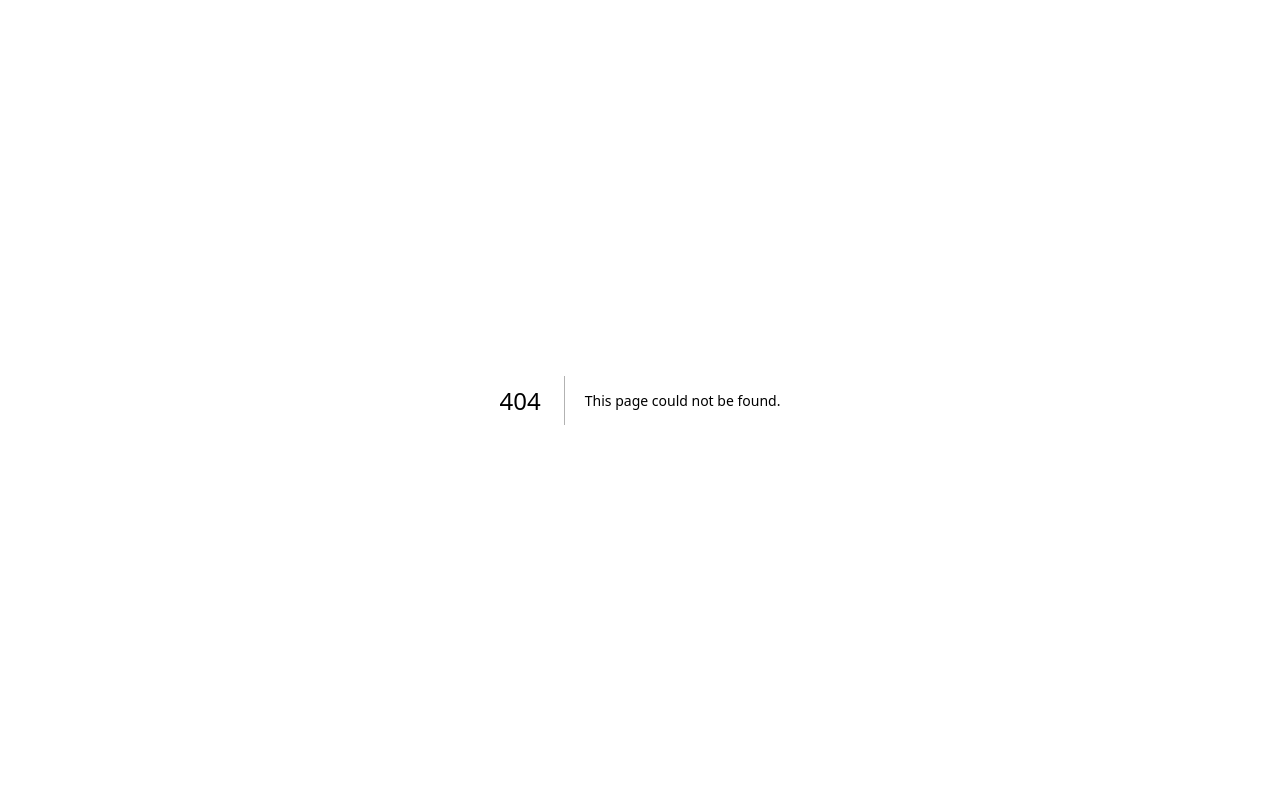
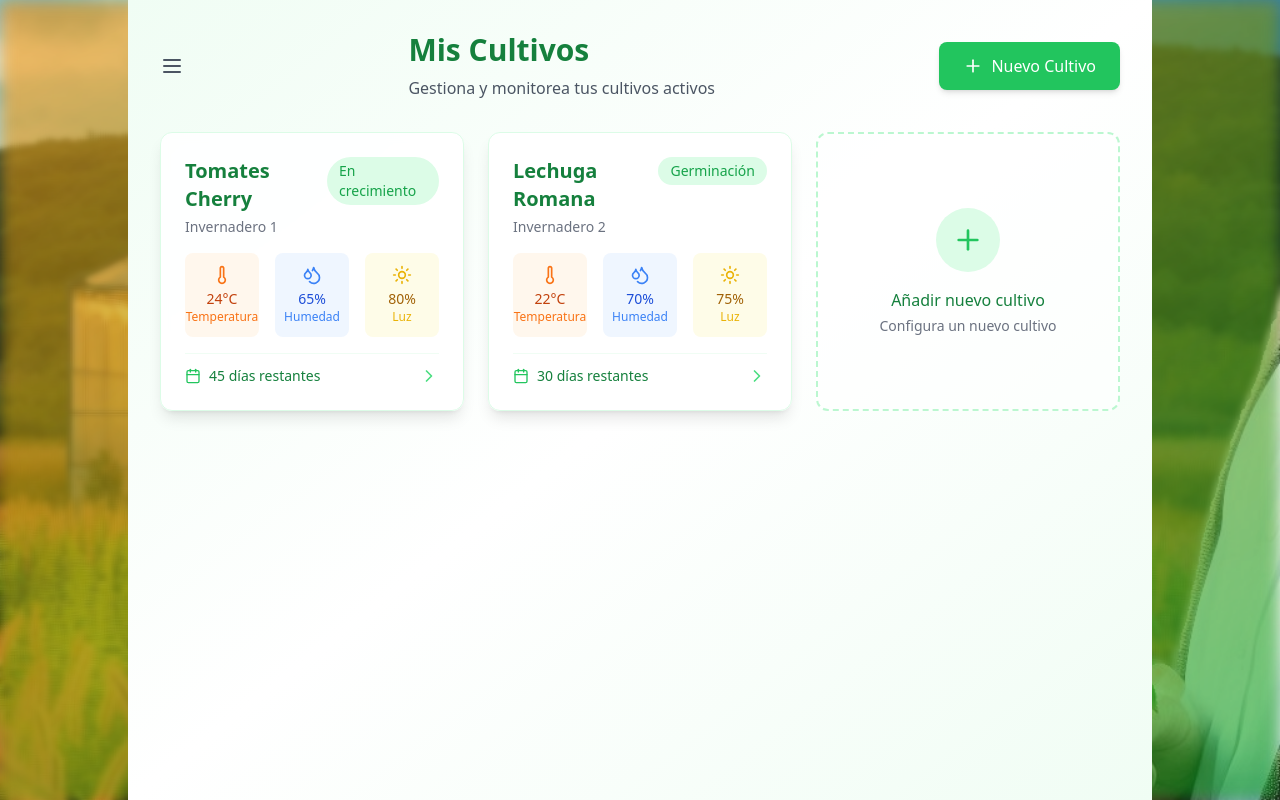
Before and after one commit to DavidDq11/AgroApp-frontend, a Next.js app: page /misCultivos in a window 1280 px wide. Before the commit this address had no page. Built offline with nearby package versions, Linux system fonts and the light colour scheme; a web font is replaced by a local one.

Commit message:
Ajustes para simular token, y se agrego el modulo de cultivos

```diff
--- a/app/(guest)/iniciar-sesion/_form.tsx
+++ b/app/(guest)/iniciar-sesion/_form.tsx
@@ -10,8 +10,10 @@ import Link from 'next/link';
 export default function LoginForm() {
     const [formData, setFormData] = useState({ email: '', password: '' });
     const [error, setError] = useState<string | null>(null);
+    const [loading, setLoading] = useState(false); // Indicador de carga
+    const router = useRouter();
 
-    const router = useRouter();
+    const useMock = true; // Cambia a 'false' para usar el backend real
 
     // Manejo de cambio en los inputs
     const handleChange = (e: React.ChangeEvent<HTMLInputElement>) => {
@@ -23,10 +25,28 @@ export default function LoginForm() {
 
     const handleSubmit = async (event: React.FormEvent<HTMLFormElement>) => {
         event.preventDefault();
+        setLoading(true); // Mostrar el estado de carga
 
-        const API_URL = process.env.NEXT_PUBLIC_NESTJS_API_URL;
+        if (useMock) {
+            // Simulación de respuesta del backend
+            const mockResponse = {
+                access_token: 'mock-token',
+            };
+
+            setTimeout(() => {
+                localStorage.setItem('token', mockResponse.access_token);
+                toast({
+                    title: 'Login exitoso',
+                    description: 'Has ingresado correctamente (Mock Data)',
+                });
+                setLoading(false); // Ocultar el estado de carga
+                router.push(PANTALLA_INICIO);
+            }, 1000); // Simula un pequeño delay
+            return;
+        }
 
         try {
+            const API_URL = process.env.NEXT_PUBLIC_NESTJS_API_URL;
             const response = await fetch(`${API_URL}/auth/login`, {
                 method: 'POST',
                 headers: {
@@ -46,12 +66,13 @@ export default function LoginForm() {
                 router.push(PANTALLA_INICIO);
             } else {
                 const errorMessage = data.message || 'Correo o contraseña incorrectos';
-                console.error('Login error response:', errorMessage);
                 setError(errorMessage);
             }
         } catch (error) {
             console.error('Error en el login:', error);
             setError('No se pudo conectar al servidor. Intenta nuevamente más tarde.');
+        } finally {
+            setLoading(false); // Ocultar el estado de carga
         }
     };
 
@@ -98,6 +119,24 @@ export default function LoginForm() {
                         className="w-full px-4 py-2 border rounded-lg focus:outline-none focus:ring-2 focus:ring-blue-500 mt-4"
                     />
                 </div>
+                {loading ? (
+                    <Button
+                        type="button"
+                        disabled
+                        className="
+                            bg-gray-500
+                            text-white
+                            py-2 px-6
+                            rounded-lg
+                            shadow-lg
+                            cursor-not-allowed
+                            font-semibold
+                            tracking-wider
+                        "
+                    >
+                        Cargando...
+                    </Button>
+                ) : (
                     <Button
                         type="submit"
                         className="
@@ -120,6 +159,7 @@ export default function LoginForm() {
                     >
                         Ingresar
                     </Button>
+                )}
 
                 <Link
                     href={REGISTER_ROUTE}
--- /dev/null
+++ b/app/(guest)/misCultivos/page.tsx
@@ -0,0 +1,5 @@
+import MisCultivos from '../../../components/MisCultivos';
+
+export default function DashboardPage() {
+  return <MisCultivos />;
+}
--- a/components/Dashboard.tsx
+++ b/components/Dashboard.tsx
@@ -16,13 +16,24 @@ const Dashboard = () => {
   const [isSideMenuOpen, setIsSideMenuOpen] = useState(false);
   const router = useRouter();
 
+  const useMock = true; // Cambia a 'false' si deseas usar el backend real
+
   useEffect(() => {
     const token = localStorage.getItem('token');
-    const API_URL = process.env.NEXT_PUBLIC_NESTJS_API_URL;
 
     if (!token) {
       router.push('/');
     } else {
+      if (useMock) {
+        // Simulación de los datos del usuario
+        setTimeout(() => {
+          const mockUser = { name: 'Juan Pérez', email: 'juan.perez@example.com' };  // Simulando los datos del usuario
+          setUser(mockUser);
+          setLoading(false); // Se puede quitar el estado de carga
+        }, 1000); // Simula un pequeño delay
+      } else {
+        // Si no estamos usando datos mock, hacer la solicitud al backend
+        const API_URL = process.env.NEXT_PUBLIC_NESTJS_API_URL;
         fetch(`${API_URL}/auth/profile`, {
           method: 'GET',
           headers: {
@@ -40,7 +51,8 @@ const Dashboard = () => {
             router.push('/');
           });
       }
-  }, [router]);
+    }
+  }, [router, useMock]);
 
   const toggleSideMenu = () => {
     setIsSideMenuOpen(!isSideMenuOpen);
@@ -76,14 +88,8 @@ const Dashboard = () => {
                 Añadir Nuevo
               </button>
             </div>
-            <div className="flex justify-between items-center mb-6">
-              <h3 className="text-2xl font-semibold text-gray-800">Tus Invernaderos2</h3>
-              <button className="bg-green-500 text-white px-4 py-2 rounded-full hover:bg-green-600 transition duration-300">
-                Añadir Nuevo
-              </button>
-            </div>
 
-            {/* Placeholder for greenhouse data */}
+            {/* Placeholder para los invernaderos */}
             <div className="grid grid-cols-1 md:grid-cols-2 lg:grid-cols-3 gap-6">
               {[1, 2, 3].map((_, index) => (
                 <div key={index} className="bg-green-50 p-6 rounded-lg">
--- /dev/null
+++ b/components/MisCultivos.tsx
@@ -0,0 +1,143 @@
+'use client';
+
+import React, { useState } from 'react';
+import { Calendar, Droplets, Thermometer, Plus, ChevronRight, Sun } from 'lucide-react';
+import SideMenu from './SideMenu'; // Asegúrate de importar el SideMenu
+import { Menu } from 'lucide-react';  // Asegúrate de importar el ícono Menu
+
+
+interface Cultivo {
+  id: number;
+  nombre: string;
+  tipo: string;
+  estado: string;
+  diasRestantes: number;
+  temperatura: number;
+  humedad: number;
+  luminosidad: number;
+  invernadero: string;
+}
+
+interface CultivoCardProps {
+  cultivo: Cultivo;
+}
+
+const CultivoCard: React.FC<CultivoCardProps> = ({ cultivo }) => (
+  <div className="bg-white/90 backdrop-blur-sm rounded-xl shadow-lg hover:shadow-xl transition-all duration-300 cursor-pointer border border-green-100 overflow-hidden group">
+    <div className="p-6">
+      <div className="flex justify-between items-start mb-4">
+        <div>
+          <h3 className="text-xl font-semibold text-green-700 mb-1 group-hover:text-green-600 transition-colors">
+            {cultivo.nombre}
+          </h3>
+          <p className="text-sm text-gray-500 flex items-center gap-2">
+            {cultivo.invernadero}
+          </p>
+        </div>
+        <span className="px-3 py-1 bg-green-100 text-green-600 rounded-full text-sm font-medium">
+          {cultivo.estado}
+        </span>
+      </div>
+
+      <div className="grid grid-cols-3 gap-4 mb-4">
+        <div className="bg-orange-50 rounded-lg p-3 flex flex-col items-center justify-center">
+          <Thermometer className="w-5 h-5 text-orange-500 mb-1" />
+          <span className="text-sm font-medium text-orange-700">{cultivo.temperatura}°C</span>
+          <span className="text-xs text-orange-500">Temperatura</span>
+        </div>
+        <div className="bg-blue-50 rounded-lg p-3 flex flex-col items-center justify-center">
+          <Droplets className="w-5 h-5 text-blue-500 mb-1" />
+          <span className="text-sm font-medium text-blue-700">{cultivo.humedad}%</span>
+          <span className="text-xs text-blue-500">Humedad</span>
+        </div>
+        <div className="bg-yellow-50 rounded-lg p-3 flex flex-col items-center justify-center">
+          <Sun className="w-5 h-5 text-yellow-500 mb-1" />
+          <span className="text-sm font-medium text-yellow-700">{cultivo.luminosidad}%</span>
+          <span className="text-xs text-yellow-500">Luz</span>
+        </div>
+      </div>
+
+      <div className="flex justify-between items-center pt-3 border-t border-green-50">
+        <div className="flex items-center gap-2">
+          <Calendar className="w-4 h-4 text-green-500" />
+          <span className="text-sm text-green-700 font-medium">{cultivo.diasRestantes} días restantes</span>
+        </div>
+        <ChevronRight className="w-5 h-5 text-green-400 group-hover:text-green-500 transition-colors" />
+      </div>
+    </div>
+  </div>
+);
+
+const MisCultivos: React.FC = () => {
+  const [selectedCultivo, setSelectedCultivo] = useState<Cultivo | null>(null);
+  const [isSideMenuOpen, setIsSideMenuOpen] = useState(false);
+
+  const toggleSideMenu = () => {
+    setIsSideMenuOpen(!isSideMenuOpen);
+  };
+
+  const cultivos: Cultivo[] = [
+    {
+      id: 1,
+      nombre: 'Tomates Cherry',
+      tipo: 'Fruto',
+      estado: 'En crecimiento',
+      diasRestantes: 45,
+      temperatura: 24,
+      humedad: 65,
+      luminosidad: 80,
+      invernadero: 'Invernadero 1'
+    },
+    {
+      id: 2,
+      nombre: 'Lechuga Romana',
+      tipo: 'Hoja',
+      estado: 'Germinación',
+      diasRestantes: 30,
+      temperatura: 22,
+      humedad: 70,
+      luminosidad: 75,
+      invernadero: 'Invernadero 2'
+    }
+  ];
+
+  return (
+    <div className="min-h-screen bg-gradient-to-br from-green-50 via-white to-green-50 p-8 flex">
+      <SideMenu isOpen={isSideMenuOpen} onClose={toggleSideMenu} user={null} />
+
+      <div className="flex-1">
+        <div className="flex justify-between items-center mb-8">
+          <button onClick={toggleSideMenu} className="text-gray-600 cursor-pointer">
+            <Menu size={24} />
+          </button>
+          <div>
+            <h1 className="text-3xl font-bold text-green-700 mb-2">Mis Cultivos</h1>
+            <p className="text-gray-600">Gestiona y monitorea tus cultivos activos</p>
+          </div>
+          <button className="flex items-center gap-2 bg-green-500 text-white px-6 py-3 rounded-lg hover:bg-green-600 transition-all duration-300 shadow-md hover:shadow-lg">
+            <Plus className="w-5 h-5" />
+            <span className="font-medium">Nuevo Cultivo</span>
+          </button>
+        </div>
+
+        <div className="grid grid-cols-1 md:grid-cols-2 lg:grid-cols-3 gap-6">
+          {cultivos.map((cultivo) => (
+            <CultivoCard key={cultivo.id} cultivo={cultivo} />
+          ))}
+
+          <div className="border-2 border-dashed border-green-200 hover:border-green-400 transition-all duration-300 rounded-xl flex items-center justify-center p-8 cursor-pointer bg-white/50 hover:bg-white/80 group">
+            <div className="text-center">
+              <div className="w-16 h-16 rounded-full bg-green-100 flex items-center justify-center mx-auto mb-4 group-hover:bg-green-200 transition-colors">
+                <Plus className="w-8 h-8 text-green-500 group-hover:text-green-600" />
+              </div>
+              <p className="text-green-700 font-medium">Añadir nuevo cultivo</p>
+              <p className="text-sm text-gray-500 mt-1">Configura un nuevo cultivo</p>
+            </div>
+          </div>
+        </div>
+      </div>
+    </div>
+  );
+};
+
+export default MisCultivos;
--- a/components/SideMenu.tsx
+++ b/components/SideMenu.tsx
@@ -35,7 +35,7 @@ const SideMenu: React.FC<SideMenuProps> = ({ isOpen, onClose, user }) => {
 
   const menuItems = [
     { icon: <Home size={20} />, label: 'Home', href: '/dashboard' },
-    { icon: <Leaf size={20} />, label: 'Mis Cultivos', href: '/cultivos' },
+    { icon: <Leaf size={20} />, label: 'Mis Cultivos', href: '/misCultivos' },
     { icon: <PlusCircle size={20} />, label: 'Nuevo Cultivo', href: '/nuevo-cultivo' },
     { icon: <Settings size={20} />, label: 'Green House Control', href: '/control' },
     { icon: <BarChart2 size={20} />, label: 'Statistics', href: '/statistics' },
--- a/package.json
+++ b/package.json
@@ -17,6 +17,7 @@
     "@radix-ui/react-progress": "^1.1.0",
     "@radix-ui/react-radio-group": "^1.2.0",
     "@radix-ui/react-select": "^2.1.1",
+    "@radix-ui/react-slot": "^1.1.1",
     "@radix-ui/react-toast": "^1.2.1",
     "@react-three/drei": "^9.111.1",
     "animate.css": "^4.1.1",
--- a/utils/routes.js
+++ b/utils/routes.js
@@ -3,6 +3,7 @@ export const SUBFOLDER_ROUTE = '/juego'
 export const LOGIN_ROUTE = '/iniciar-sesion'
 export const REGISTER_ROUTE = '/registro'
 export const PANTALLA_INICIO = '/dashboard'
+export const MIS_CULTIVOS = '/misCultivos'
 export const INTRODUCCION_ROUTE = `${SUBFOLDER_ROUTE}/introduccion`
 export const MAPA_ROUTE = `${SUBFOLDER_ROUTE}/mapa`
 export const ANFORA_ROUTE = `${SUBFOLDER_ROUTE}/anfora`
```
Also changed, not shown: 1 other file (tests, documents, lock files or other folders). Lines whose indentation alone changed are shown as unchanged.
